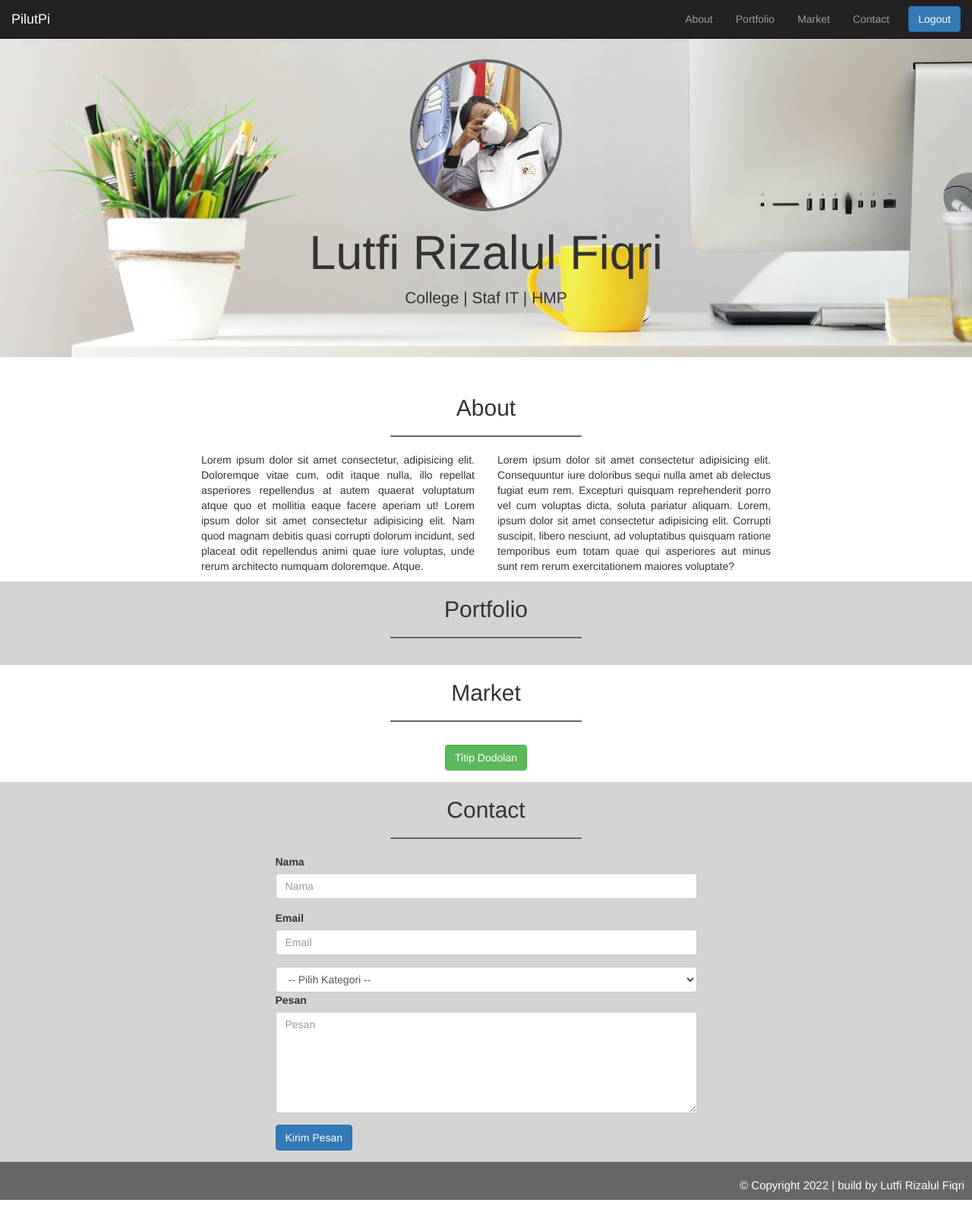
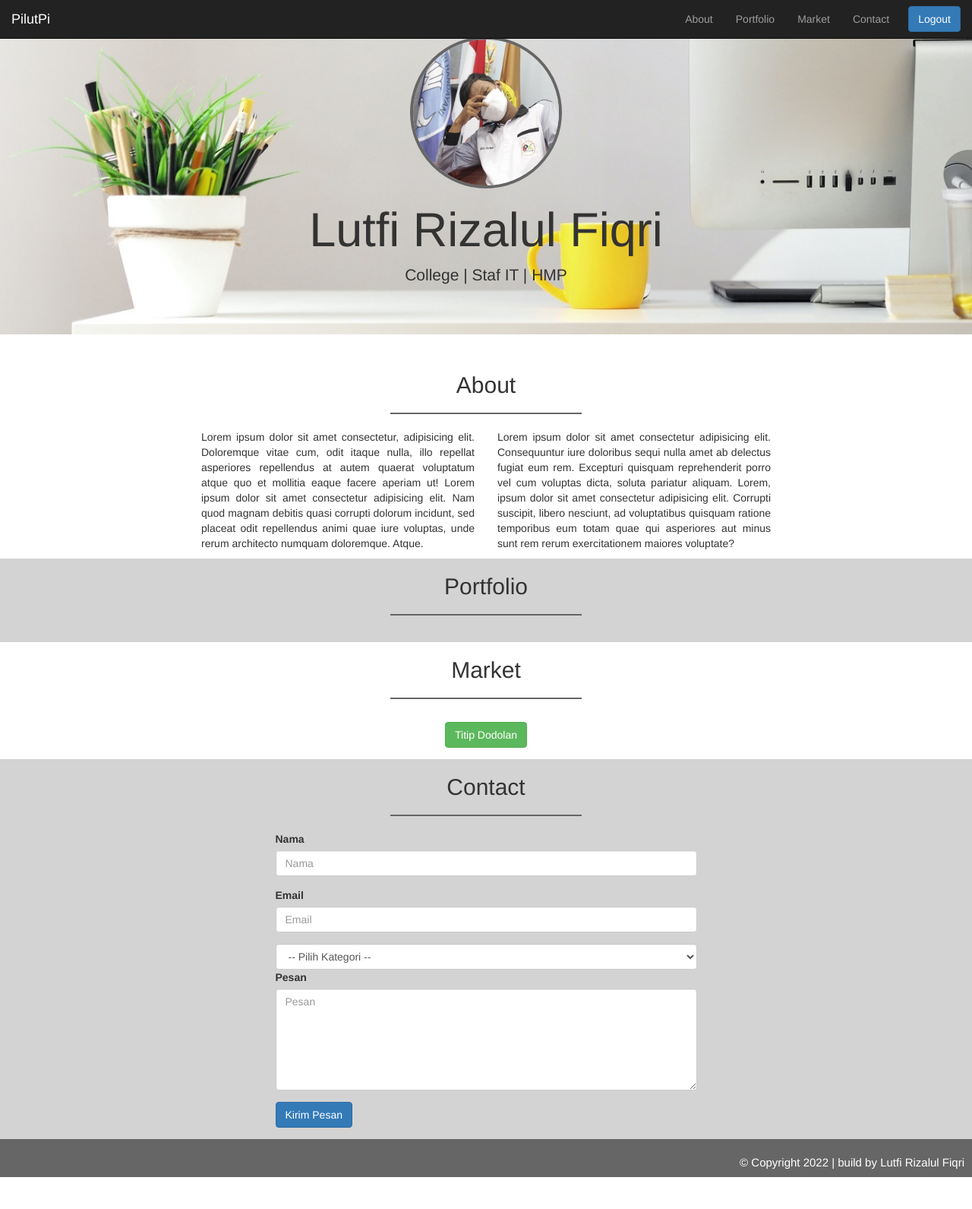
Before and after one commit to lutfir26/lutfir26.github.io, a PHP site: page / in a window 1280 px wide. Shown: the whole page at 76% size. After the commit the page ends 1549 px from the top, so only its background shows below. Run offline with PHP 8.4, Linux system fonts and the light colour scheme.

Commit message:
margin top

```diff
--- a/css/style.css
+++ b/css/style.css
@@ -1,5 +1,5 @@
 body {
-    margin-top: 30px;
+    /* margin-top: 30px; */
     padding-bottom: 0px;
     width: 100%;
 }
```
